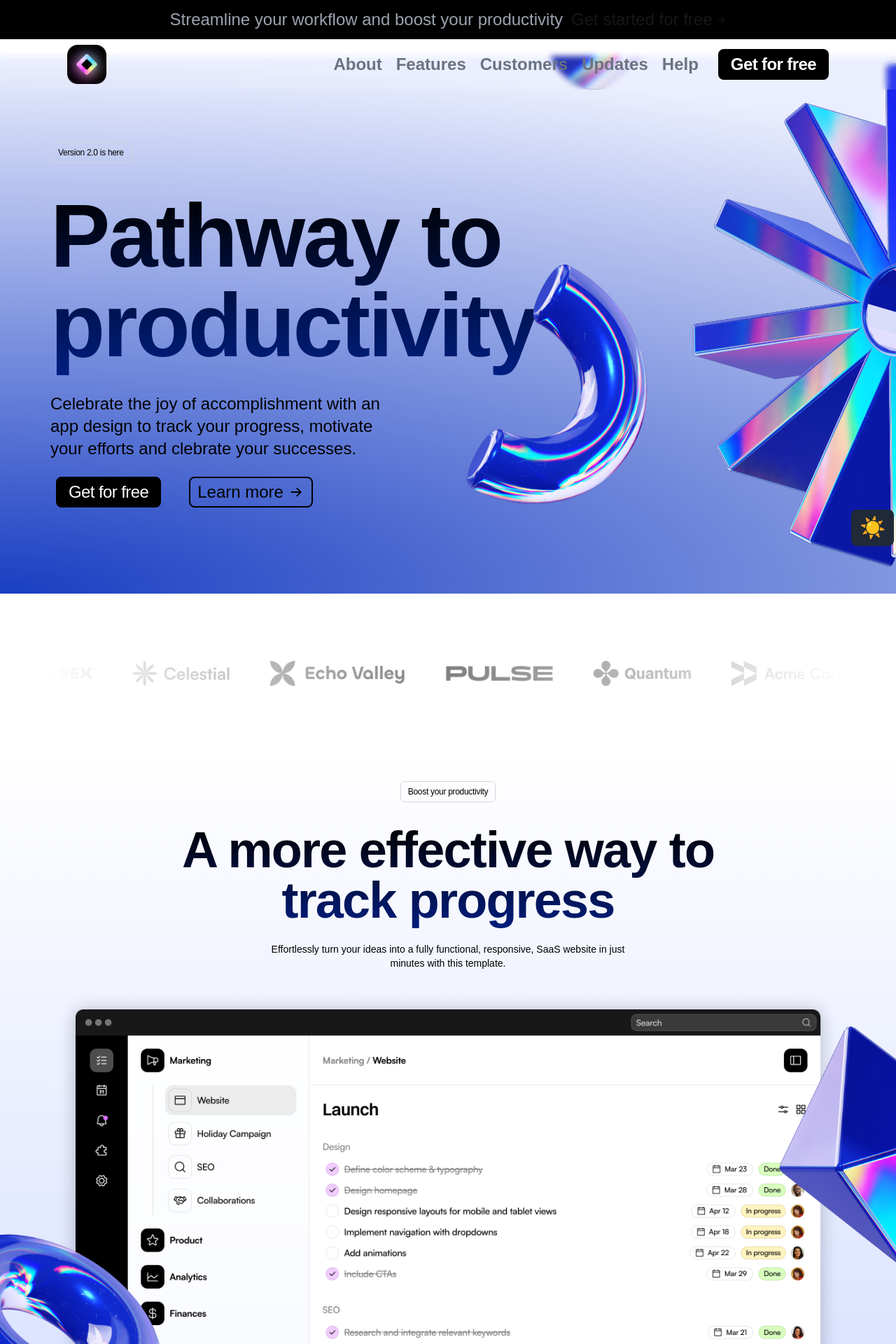
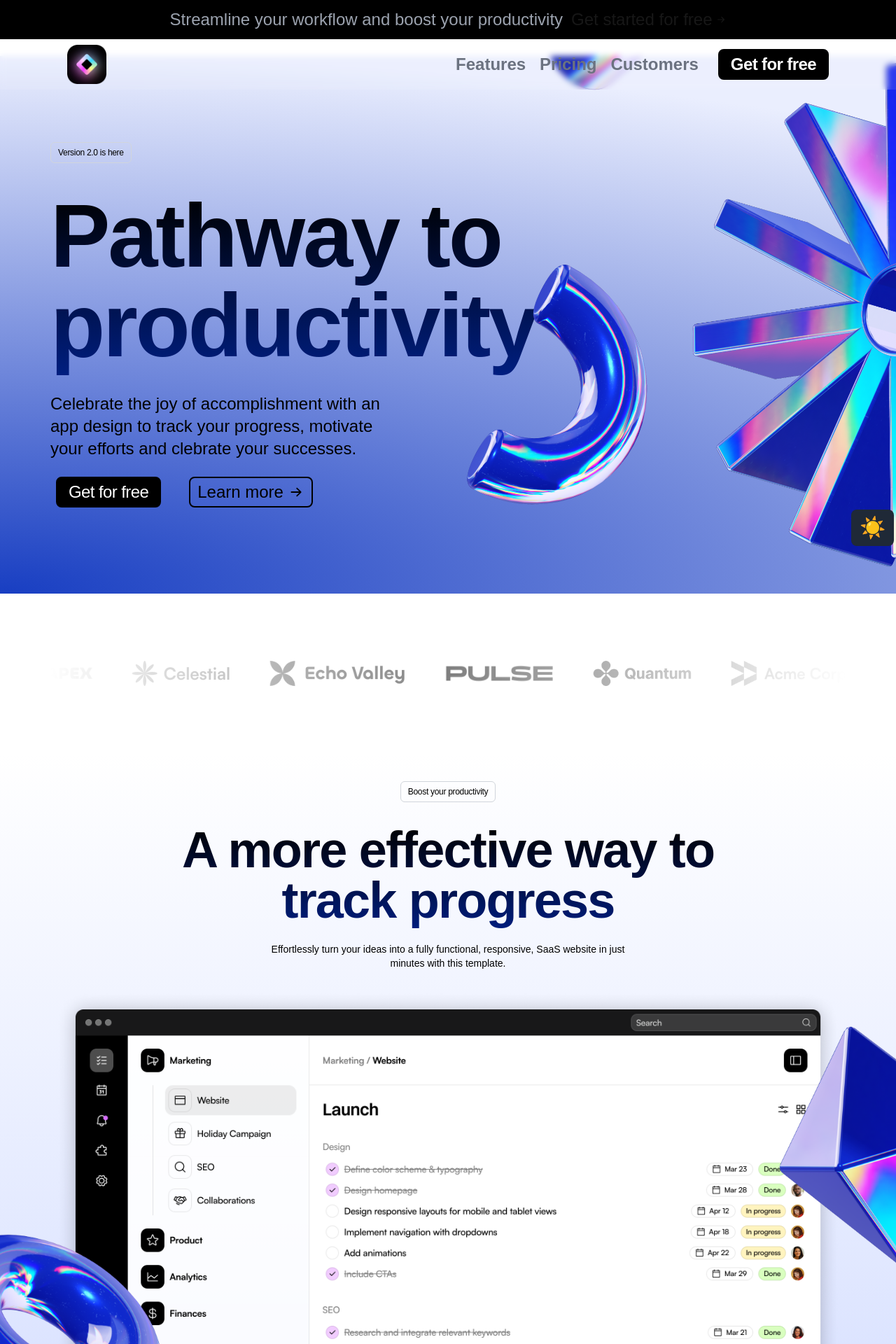
Before and after one commit to MarcelFrontend/SAAS-PAGE, a Next.js app: page / in a window 1280 px wide. Shown: the top 1920 px of the page at 70% size. Built offline with nearby package versions, Linux system fonts and the light colour scheme.

Commit message:
image loading

```diff
--- a/src/pages/sections/CallToAction.tsx
+++ b/src/pages/sections/CallToAction.tsx
@@ -38,11 +38,13 @@ export default function CallToAction() {
           src={star.src}
           className="absolute h-96 w-auto -left-[28rem] -top-72"
           style={{ translateY }}
+          loading="lazy"
         />
         <motion.img
           src={spring.src}
           className="absolute h-96 w-auto -right-[28rem] -bottom-48"
           style={{ translateY }}
+          loading="lazy"
         />
       </div>
     </section>
--- a/src/pages/sections/Footer.tsx
+++ b/src/pages/sections/Footer.tsx
@@ -4,42 +4,49 @@ import SocialIns from "@/assets/social-insta.svg";
 import SocialIn from "@/assets/social-linkedin.svg";
 import SocialPin from "@/assets/social-pin.svg";
 import SocialYt from "@/assets/social-youtube.svg";
+import Image from "next/image";
 
 export default function Footer() {
   const socialStyles =
-    "h-8 md:h-10 lg:h-14 w-auto hover:text-white dark:hover:text-blue-400 hover:drop-shadow-[0px_0px_3px_rgba(200,200,200,.5)] transition-all duration-150 ";
+    "h-8 md:h-10 lg:h-14 w-auto hover:text-blue-700 dark:hover:text-blue-400 hover:drop-shadow-[0px_0px_3px_rgba(200,200,200,.5)] transition-all duration-150 ";
   return (
     <footer
       className="relative -bottom-16 flex items-center justify-center flex-col gap-5 bg-white
-     dark:bg-gray-900 py-5 transition-colors duration-700 text-black dark:text-gray-300"
+     dark:bg-gray-900 pb-5 transition-colors duration-700 text-black dark:text-gray-300"
     >
       <div className="flex relative">
-        <div className="absolute inset-0 top-1 blur bg-[linear-gradient(to_right,#F87BFF,#FB92CF,#FFDD9B,#C2F0B1,#2FD8FE)]"></div>
-        <img src={logo.src} alt="Logo" className="h-10 md:h-16 w-auto z-10" />
+        <div className="absolute inset-0 top-1 blur bg-[linear-gradient(to_right,F87BFF,FB92CF,FFDD9B,C2F0B1,2FD8FE)]"></div>
+        <Image
+          width={10}
+          height={10}
+          src={logo.src}
+          alt="Logo"
+          className="h-10 md:h-16 w-auto z-10"
+        />
       </div>
       <ul className="flex gap-4">
         <li className="">
-          <a href="#">
+          <a href="">
             <SocialX className={socialStyles} />
           </a>
         </li>
         <li>
-          <a href="#">
+          <a href="">
             <SocialIns className={socialStyles} />
           </a>
         </li>
         <li>
-          <a href="#">
+          <a href="">
             <SocialIn className={socialStyles} />
           </a>
         </li>
         <li>
-          <a href="#">
+          <a href="">
             <SocialPin className={socialStyles} />
           </a>
         </li>
         <li>
-          <a href="#">
+          <a href="">
             <SocialYt className={socialStyles} />
           </a>
         </li>
--- a/src/pages/sections/Header.tsx
+++ b/src/pages/sections/Header.tsx
@@ -2,6 +2,7 @@ import logo from "@/assets/logosaas.png";
 import TiltedArrow from "@/assets/arrow-right.svg";
 import Menu from "@/assets/menu.svg";
 import Button from "../components/Button";
+import Image from "next/image";
 
 export default function Header() {
   const linkClasses =
@@ -21,27 +22,24 @@ export default function Header() {
       </div>
       <header className="sticky -top-0.5 flex items-center px-12 py-2 md:px-24 md:py-2 justify-between backdrop-blur-sm bg-white/10 dark:bg-[rgba(17,42,133,0.7)] transition-colors duration-700 z-20">
         <a href="#top">
-          <img
+          <Image
+            width={10}
+            height={10}
             className="h-10 lg:h-14 w-auto cursor-pointer active:scale-95 transition-transform hover:scale-105"
             src={logo.src}
             alt="Logo"
+            loading="lazy"
           />
         </a>
         <nav className="hidden md:flex items-center gap-5 text-gray-500 dark:text-gray-400 transition-colors duration-700 font-bold lg:text-2xl">
-          <a className={linkClasses} href="#about">
-            About
-          </a>
-          <a className={linkClasses} href="#features">
+          <a className={linkClasses} href="#productShowcase">
             Features
           </a>
-          <a className={linkClasses} href="#Customers">
+          <a className={linkClasses} href="#pricing">
+            Pricing
+          </a>
+          <a className={linkClasses} href="#testimonials">
             Customers
-          </a>
-          <a className={linkClasses} href="#updates">
-            Updates
-          </a>
-          <a className={linkClasses} href="#help">
-            Help
           </a>
           <Button text={"Get for free"} />
         </nav>
--- a/src/pages/sections/Hero.tsx
+++ b/src/pages/sections/Hero.tsx
@@ -42,6 +42,7 @@ export default function Hero() {
         </div>
         <div className="relative flex justify-center md:block">
           <motion.img
+            loading="eager"
             width={280}
             height={280}
             alt=""
@@ -52,6 +53,7 @@ export default function Hero() {
             }}
           />
           <motion.img
+            loading="eager"
             src={heroImg.src}
             className="relative w-52 h-52 md:translate-x-0 -top-10 md:-top-4 md:max-w-9xl md:h-full md:w-auto lg:max-w-3xl lg:max-h-xl md:-right-44 -z-10 pointer-events-none"
             initial={{ translateY: 0 }}
@@ -64,6 +66,7 @@ export default function Hero() {
             }}
           />
           <motion.img
+            loading="eager"
             alt=""
             width={280}
             height={280}
--- a/src/pages/sections/LogoTicker.tsx
+++ b/src/pages/sections/LogoTicker.tsx
@@ -20,13 +20,14 @@ export default function LogoTicker() {
             ease: "linear",
             duration: 30,
           }}
-          className="flex flex-none gap-6 pr-6 md:gap-14 md:pr-14 dark:md:gap-16 dark:md:pr-16 -translate-x-1/2 dark:bg-gray-600 dark:py-4 transition-colors duration-700"
+          className="flex flex-none gap-6 pr-6 md:gap-14 md:pr-14 dark:md:gap-16 dark:md:pr-16 -translate-x-1/2 dark:bg-gray-400 dark:py-4 transition-colors duration-700"
         >
           {[...logos, ...logos].map((logo, index) => (
             <img
               key={logo.src + index}
               src={logo.src}
               className="h-6 dark:h-7 md:h-9 dark:md:h-10 w-auto transition-all duration-700"
+              loading="lazy"
             />
           ))}
         </motion.div>
--- a/src/pages/sections/Pricing.tsx
+++ b/src/pages/sections/Pricing.tsx
@@ -56,7 +56,7 @@ const pricingTiers = [
 
 export default function Pricing() {
   return (
-    <section className="container my-10">
+    <section className="container my-10" id="pricing">
       <SectionHeader
         parentClasses="items-center text-center"
         main="Pricing"
--- a/src/pages/sections/ProductShowcase.tsx
+++ b/src/pages/sections/ProductShowcase.tsx
@@ -17,6 +17,7 @@ export default function ProductShowcase() {
 
   return (
     <section
+      id="productShowcase"
       ref={sectionRef}
       className="w-screen bg-gradient-to-b dark:from-gray-900 from-[#fff] to-[#D2DCFF] dark:to-[#000e41] overflow-hidden transition-colors duration-700"
     >
@@ -29,11 +30,12 @@ export default function ProductShowcase() {
           p="Effortlessly turn your ideas into a fully functional, responsive, SaaS website in just minutes with this template."
           pClasses="max-w-sm lg:max-w-lg"
         />
-        <div className="relative">
+        <div className="relative text-black">
           <img
             src={product.src}
             alt="Image of our product"
             className="w-auto h-60 md:h-[35rem] lg:h-[45rem]"
+            loading="lazy"
           />
           <motion.img
             src={pyramid.src}
--- a/src/pages/sections/Testimonials.tsx
+++ b/src/pages/sections/Testimonials.tsx
@@ -9,6 +9,7 @@ import avatar8 from "@/assets/avatar-8.png";
 import avatar9 from "@/assets/avatar-9.png";
 import SectionHeader from "../components/SectionHeader";
 import { motion } from "framer-motion";
+import Image from "next/image";
 
 const testimonials = [
   {
@@ -103,7 +104,9 @@ function TestimonialColumn({ testimonials, duration, classes }: TestimonialsType
         >
           <p>{testimonial.text}</p>
           <div className="flex items-center gap-1.5">
-            <img
+            <Image
+              width={11}
+              height={11}
               src={testimonial.imageSrc}
               alt={`${testimonial.name}'s profile picture`}
               className="h-11 w-auto"
@@ -123,7 +126,7 @@ function TestimonialColumn({ testimonials, duration, classes }: TestimonialsType
 
 export default function Testimonials() {
   return (
-    <section className="container my-20">
+    <section id="testimonials" className="container my-20">
       <SectionHeader
         parentClasses="items-center text-center"
         small="Testimonials"
@@ -134,8 +137,16 @@ export default function Testimonials() {
       />
       <div className="h-[40rem] flex items-center justify-center gap-10 overflow-y-hidden mt-14 [mask-image:linear-gradient(to_bottom,transparent,black_25%,black_75%,transparent)] text-black dark:text-white">
         <TestimonialColumn testimonials={firstColumn} />
-        <TestimonialColumn testimonials={secondColumn} duration={15} classes="hidden md:flex" />
-        <TestimonialColumn testimonials={thirdColumn} duration={14} classes="hidden lg:flex"/>
+        <TestimonialColumn
+          testimonials={secondColumn}
+          duration={15}
+          classes="hidden md:flex"
+        />
+        <TestimonialColumn
+          testimonials={thirdColumn}
+          duration={14}
+          classes="hidden lg:flex"
+        />
       </div>
     </section>
   );
```
